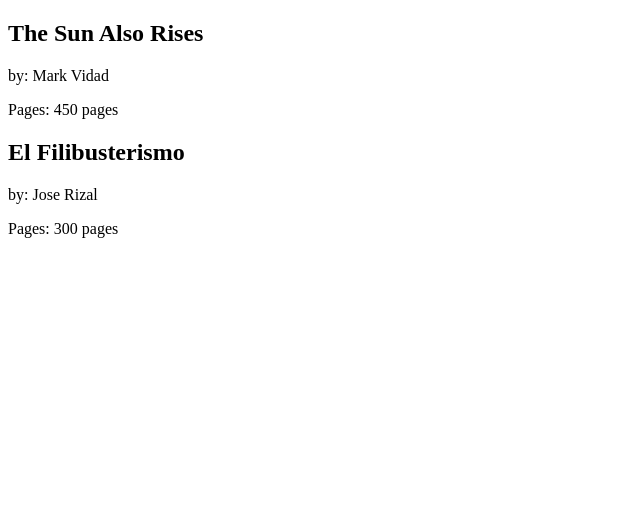
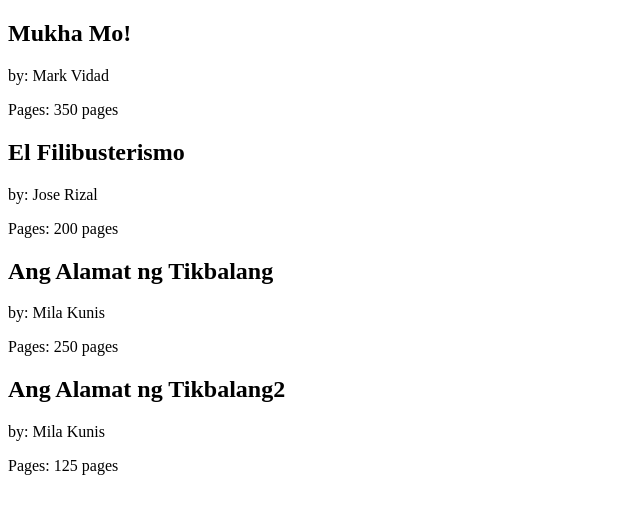
Before and after one commit to markvillavidad/react1, a React (Create React App) app: page / in a window 1280 px wide. Shown: the top 514 px of the page, without its empty margins (0-640 px from the left). Built offline with nearby package versions, Linux system fonts and the light colour scheme.

Commit message:
Chapeter 4: Displaying child components

```diff
--- a/src/index.js
+++ b/src/index.js
@@ -1,6 +1,12 @@
 import React from 'react';
 import {render} from 'react-dom';
 
+let bookList = [
+    {"title" : "Mukha Mo!", "author" : "Mark Vidad",  "pages": 350},
+    {"title" : "El Filibusterismo", "author" : "Jose Rizal",  "pages": 200},
+    {"title" : "Ang Alamat ng Tikbalang", "author" : "Mila Kunis",  "pages": 250},
+    {"title" : "Ang Alamat ng Tikbalang2", "author" : "Mila Kunis",  "pages": 125},
+]
 
 const Book = ({title, author, pages}) => {
     return (
@@ -12,10 +18,22 @@ const Book = ({title, author, pages}) => {
     )
 }
 
+const Library = ({books}) => {
+    return (
+        <div>
+            {books.map( (book, i) =>
+                <Book
+                    key={i}
+                    title={book.title}
+                    author={book.author}
+                    pages={book.pages}
+                />
+            )}
+        </div>
+    )
+}
+
 render(
-    <div>
-        <Book title="The Sun Also Rises" author="Mark Vidad" pages={450} />
-        <Book title="El Filibusterismo" author="Jose Rizal" pages={300} />
-    </div>,
+    <Library books= {bookList}/>,
     document.getElementById('root')
 )
```
